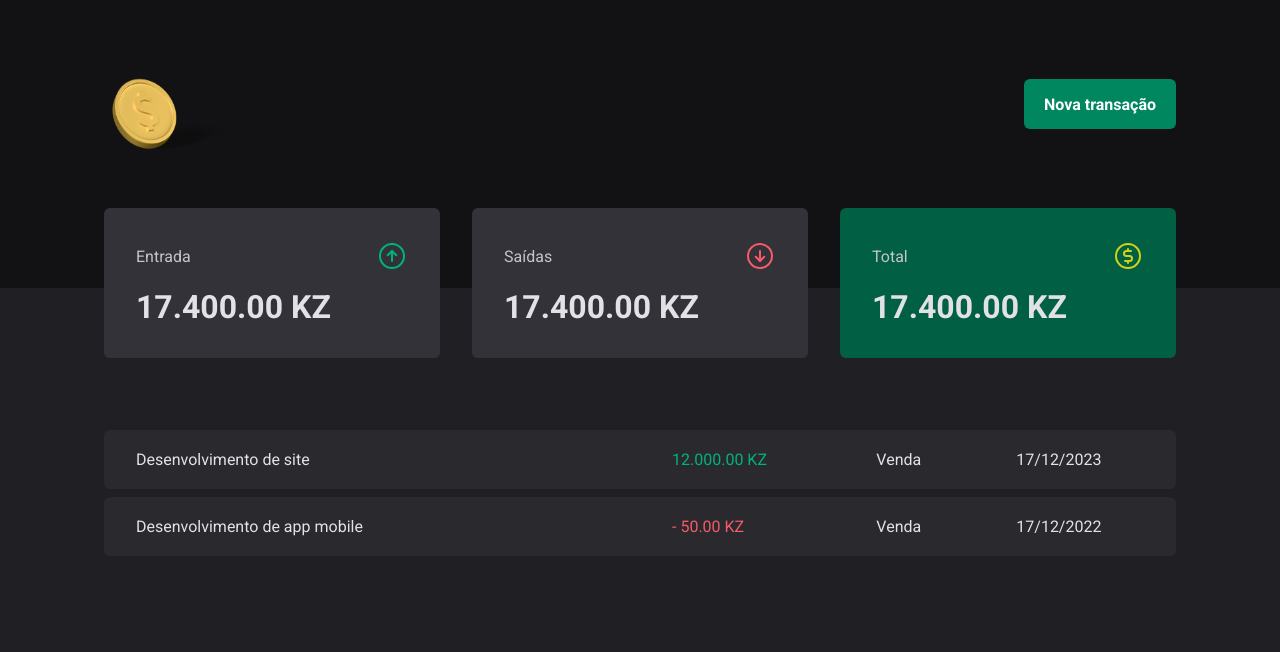
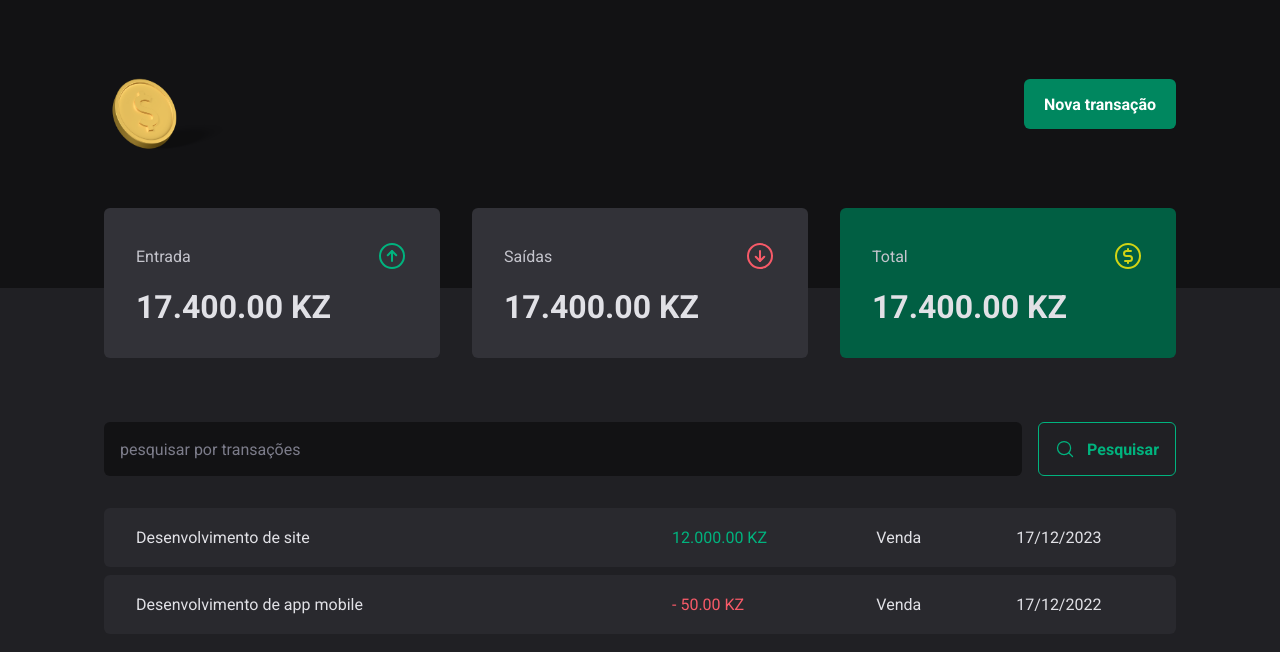
Before and after one commit to romeucajamba/Transacacoes, a React (Vite) app in the folder transacoes/: page / in a window 1280 px wide. Shown: the top 652 px of the page. Built offline with nearby package versions, Linux system fonts and the light colour scheme.

Commit message:
Criação do formulário

```diff
--- /dev/null
+++ b/transacoes/src/pages/trasations/components/SearchForm.tsx
@@ -0,0 +1,15 @@
+import {SearchformContainer} from './styles';
+import {MagnifyingGlass} from 'phosphor-react';
+
+export function SearcHForm(){
+    return(
+       <SearchformContainer>
+            <input type="text" placeholder='pesquisar por transações' />
+
+            <button type='submit'>
+                <MagnifyingGlass  size={20}/>
+                Pesquisar
+            </button>
+       </SearchformContainer>
+    )
+}
--- /dev/null
+++ b/transacoes/src/pages/trasations/components/styles.ts
@@ -0,0 +1,42 @@
+import styled from 'styled-components';
+
+
+export const SearchformContainer = styled.form`
+    display: flex;
+    gap: 1rem;
+
+    input {
+        flex: 1;
+        border-radius: 6px;
+        border: 0;
+        background: ${props => props.theme['gray-900']};
+        color: ${props => props.theme['gray-300']};
+        padding: 1rem;
+
+        &::placeholder {
+
+            color: ${props => props.theme['gray-500']};
+        }
+    }
+
+    button {
+        display: flex;
+        align-items: center;
+        gap: 0.75rem;
+        border: 0;
+        padding: 1rem;
+        background: transparent;
+        border: 1px solid ${props => props.theme['green-300']};
+        color: ${props => props.theme['green-300']};
+        font-weight: bold;
+        border-radius: 6px;
+
+        &:hover{
+            background: ${props => props.theme['green-500']};
+            border-color: ${props => props.theme['green-500']};
+            color: ${props => props.theme.white};
+            transition: background-color 0.2s, color 0.2s, border-color 0.2s;
+        }
+    }
+
+`;
--- a/transacoes/src/pages/trasations/index.tsx
+++ b/transacoes/src/pages/trasations/index.tsx
@@ -1,6 +1,7 @@
 import {Header} from '../../components/hedear/Header';
 import {Summary} from '../../components/summary/Summary';
 import {TransationsContainer, TransactionsTable, PrinceHighLigh } from './styles';
+import {SearcHForm} from '../../pages/trasations/components/SearchForm';
 
 export function Transations(){
     return(
@@ -9,7 +10,10 @@
             <Summary/>
 
             <TransationsContainer>
+                <SearcHForm/>
+
                 <TransactionsTable>
+
                     <tbody>
                         <tr>
                             <td width="50%">Desenvolvimento de site</td>
```
Lines whose indentation alone changed are shown as unchanged.
